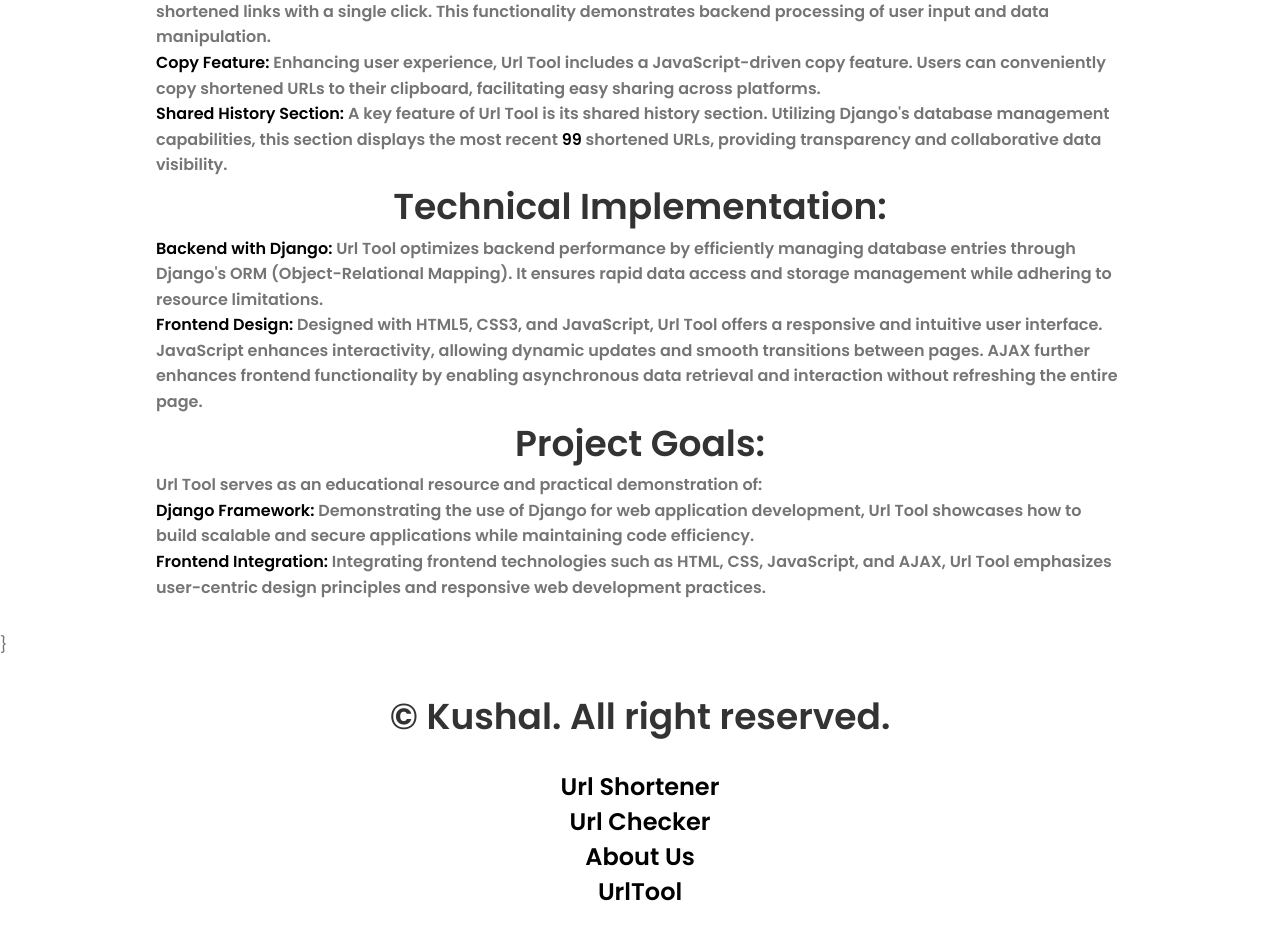
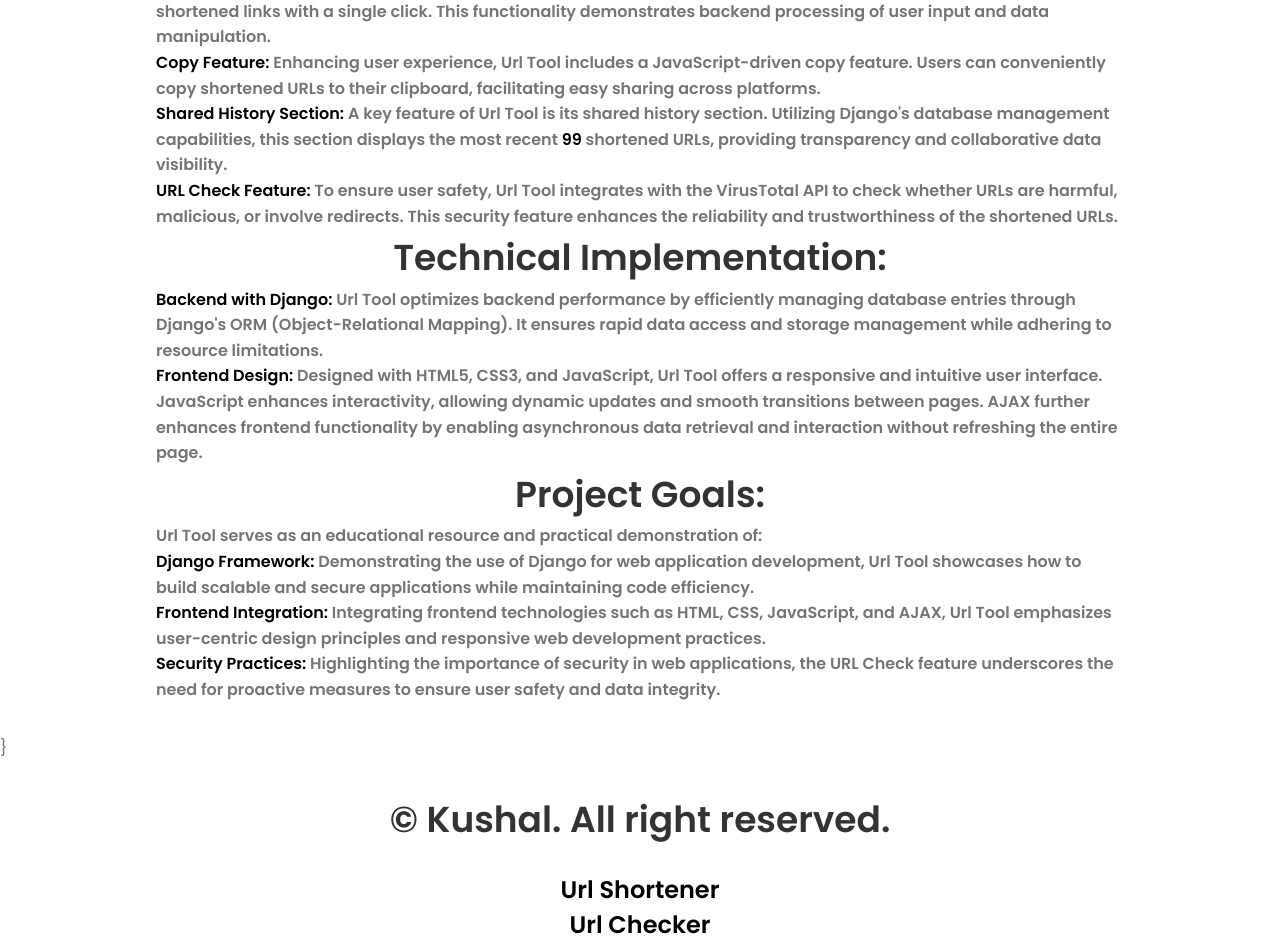
Before and after one commit to kushal1o1/url_tool, a Django app: page /about in a window 1280 px wide. Shown: the part 472-1415 px from the top of the page. Before the commit the page ends 1373 px from the top, so only its background shows below. Run offline with Django 5.2, Linux system fonts and the light colour scheme.

Commit message:
Fix : About Us (added url check too)' '

```diff
--- a/UrlShortener/templates/about.html
+++ b/UrlShortener/templates/about.html
@@ -1,6 +1,6 @@
 {% extends 'base.html' %}
-{%block tittle%}Url About{%endblock%}
-{% block mainContent%}
+{% block tittle %}Url About{% endblock %}
+{% block mainContent %}
 <section class="container section section_description">
     <h2 class="section_title">About</h2>
     <p><strong>Url Tool</strong> is a Django-based web application designed to showcase efficient URL shortening
@@ -24,6 +24,10 @@
         <li><strong>Shared History Section:</strong> A key feature of Url Tool is its shared history section. Utilizing
             Django's database management capabilities, this section displays the most recent <strong>99</strong>
             shortened URLs, providing transparency and collaborative data visibility.</li>
+
+        <li><strong>URL Check Feature:</strong> To ensure user safety, Url Tool integrates with the VirusTotal API to
+            check whether URLs are harmful, malicious, or involve redirects. This security feature enhances the
+            reliability and trustworthiness of the shortened URLs.</li>
     </ul>
 
     <h2 class="section_title">Technical Implementation:</h2>
@@ -47,6 +51,9 @@
 
         <li><strong>Frontend Integration:</strong> Integrating frontend technologies such as HTML, CSS, JavaScript, and
             AJAX, Url Tool emphasizes user-centric design principles and responsive web development practices.</li>
+
+        <li><strong>Security Practices:</strong> Highlighting the importance of security in web applications, the URL
+            Check feature underscores the need for proactive measures to ensure user safety and data integrity.</li>
     </ul>
 </section>
-{%endblock%}
+{% endblock %}
--- /dev/null
+++ b/requirements.txt
@@ -0,0 +1,3 @@
+Django==5.0.3
+python-decouple==3.8
+Requests==2.32.3
```
